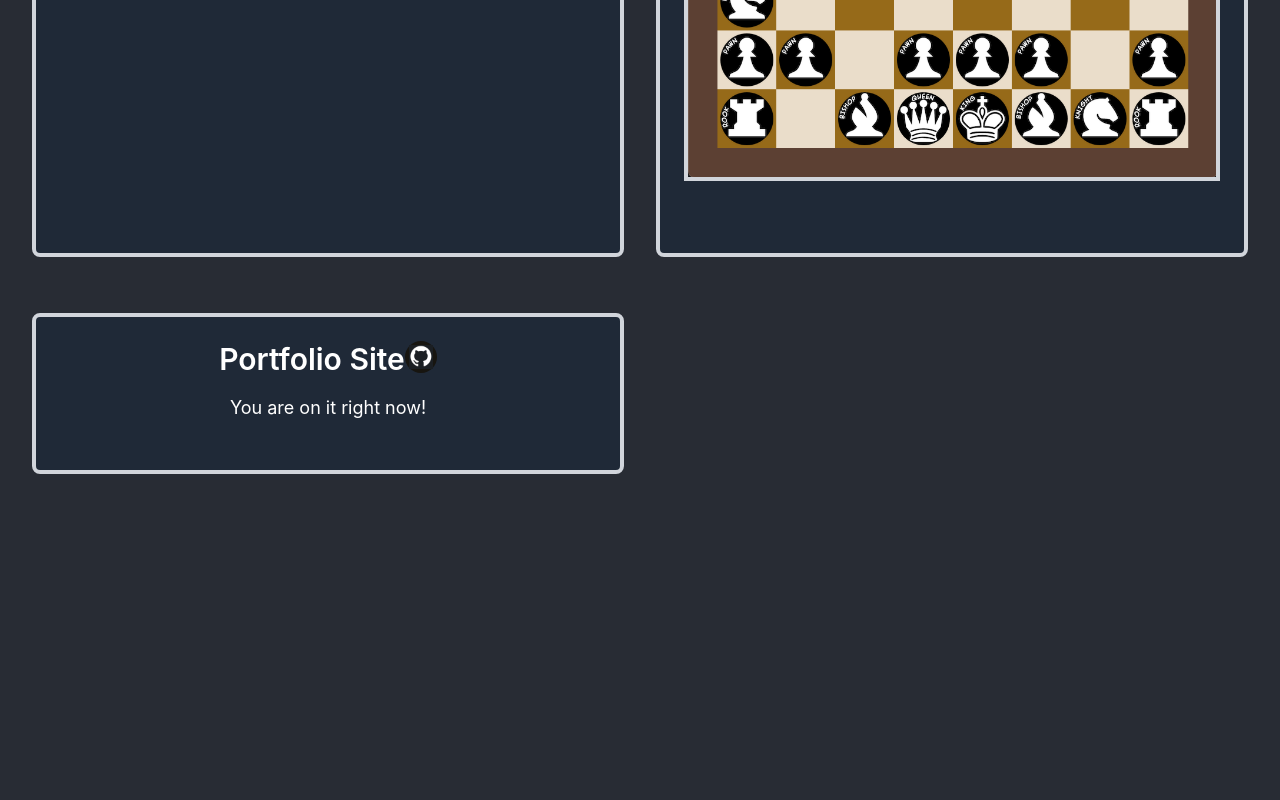
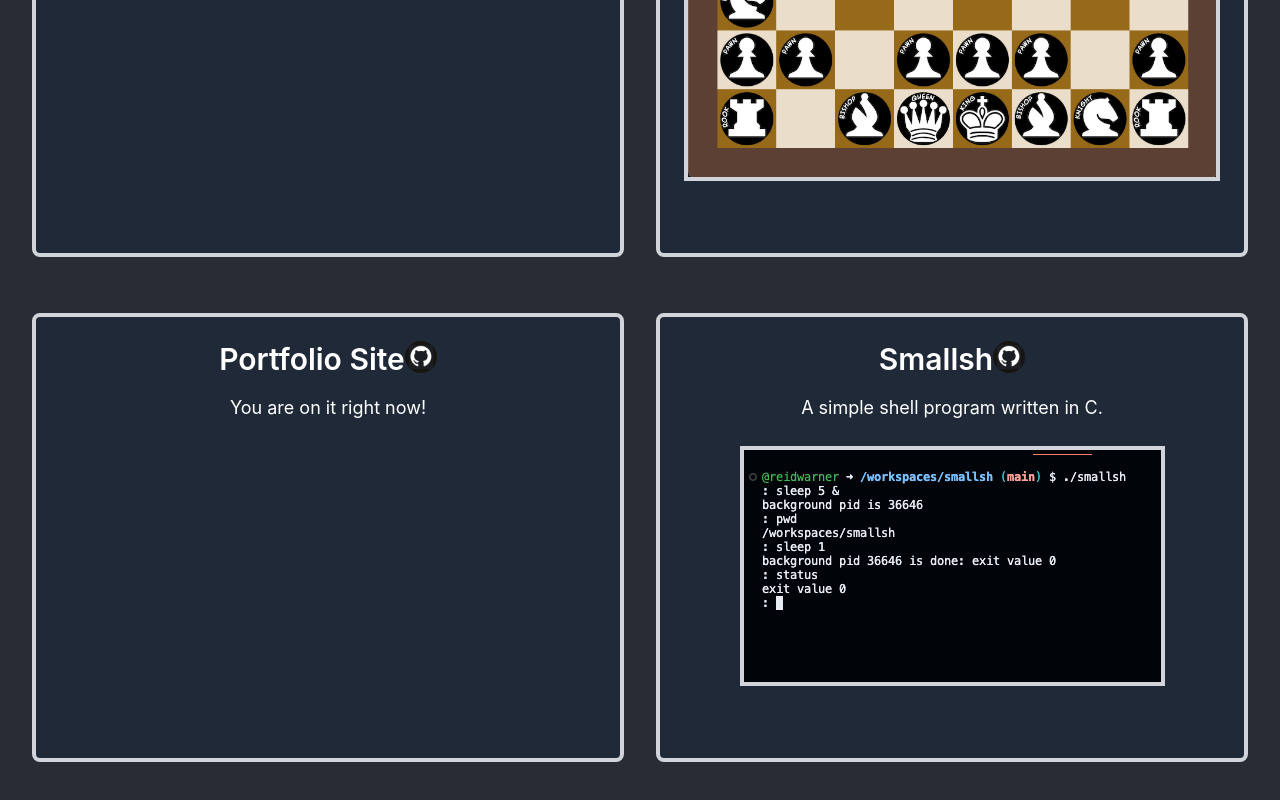
Before and after one commit to reidwarner/portfolio, a React (Create React App) app: page /projects in a window 1280 px wide. Shown: the part 695-1495 px from the top of the page. Before the commit the page ends 1217 px from the top, so only its background shows below. Built offline with nearby package versions, Linux system fonts and the light colour scheme.

Commit message:
added smallsh project

```diff
--- a/src/pages/ProjectsPage.jsx
+++ b/src/pages/ProjectsPage.jsx
@@ -41,6 +41,18 @@ function ProjectsPage(){
                     <p className="text-lg text-white leading-relaxed">You are on it right now!</p>
                 <br></br>
                 </div>
+                <div className="flex flex-col items-center text-center border-4 border-gray-300 mb-6 p-6 rounded-lg bg-gray-800">
+                    <div className="flex justify-between">
+                        <h4 className="text-3xl font-semibold text-white mb-4 text-center">Smallsh</h4>
+                        <a className="h-8 w-8 p-1 rounded-full bg-[#171510] hover:bg-blue-500 transition-colors duration-300"  href="https://github.com/reidwarner/smallsh" target="_blank">
+                            <img className="w-6 h-6" src={require("../images/github-logo.png")}/>
+                        </a>
+                    </div>
+                    <p className="text-lg text-white leading-relaxed">A simple shell program written in C.</p>
+                <br></br>
+                <img className="object-cover border-4 border-gray-300 mb-6" src={require('../data/images/smallsh.png')} alt="project preview"/>
+                <br></br>
+                </div>
             </div>
         </div>
     )
```
Also changed, not shown: src/data/images/smallsh.png (added).
